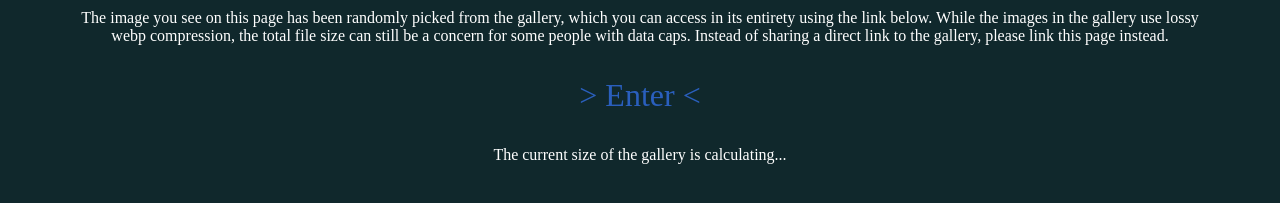
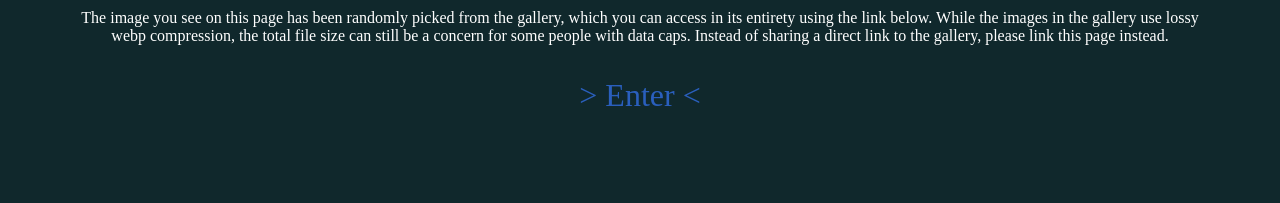
Before and after one commit to sgcderek/satimages, a plain HTML site: page index.html in a window 1280 px wide. Shown: the part 113-316 px from the top of the page. Drawn offline with Linux system fonts and the light colour scheme; a web font is replaced by a local one.

Commit message:
Remove leftover remains of file size display

```diff
--- a/index.html
+++ b/index.html
@@ -18,8 +18,6 @@
 
 <p style="font-size: xx-large"><a href="gallery.html">> Enter <</a></p>
 
-<p>The current size of the gallery is <span id="folderSize">calculating...</span></p>
-
 <script>
   fetch('images/samples/names.txt')
     .then(response => response.text())
```
